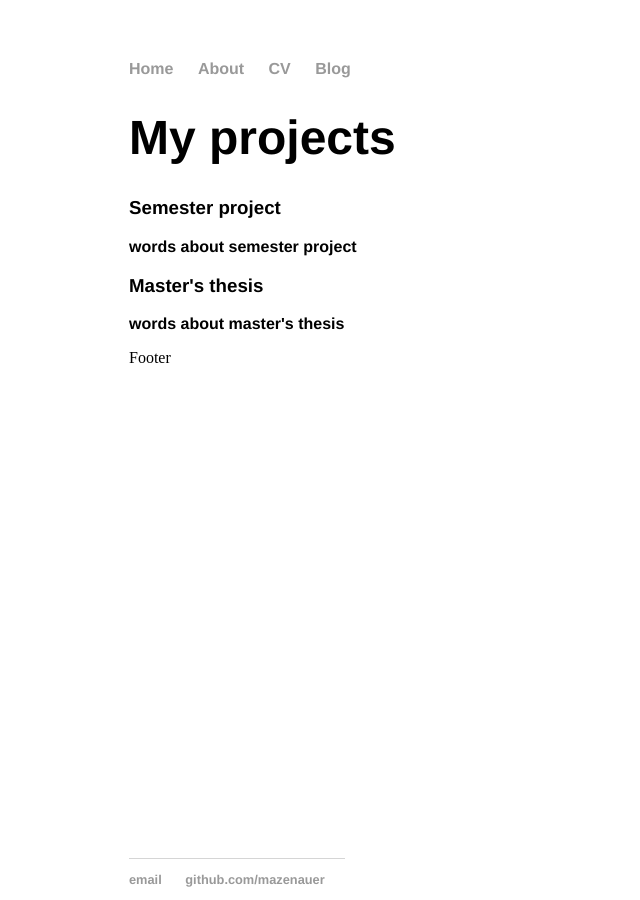
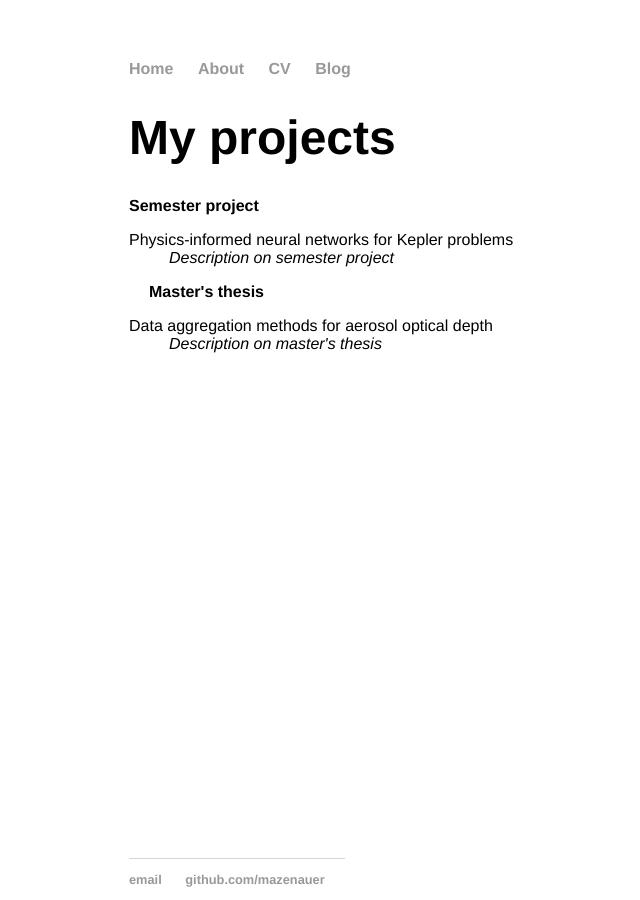
Before and after one commit to mazenauer/mazenauer.github.io, a Jekyll site: the page built from about/projects.html, in a window 1280 px wide. Shown: the whole page, without its empty margins (63-703 px from the left). Built offline with Jekyll 4.4.1, drawn with Linux system fonts in a browser that asks for light colours.

Commit message:
Update projects.html

```diff
--- a/about/projects.html
+++ b/about/projects.html
@@ -8,17 +8,21 @@ title: My projects
   <nav>
     <ul>
 
-      <li>
-        <h3>Semester project</h3>
-        words about semester project
+      <li> Semester project
+        <dl>
+          <dt>Physics-informed neural networks for Kepler problems</dt>
+          <dd>Description on semester project</dd>
+        </dl>
       </li>
-      <li>
-        <h3>Master's thesis</h3>
-        words about master's thesis
+
+      <li> Master's thesis
+        <dl>
+          <dt>Data aggregation methods for aerosol optical depth</dt>
+          <dd>Description on master's thesis</dd>
+        </dl>
       </li>
 
     </ul>
   </nav>
 
 </body>
-Footer
```
